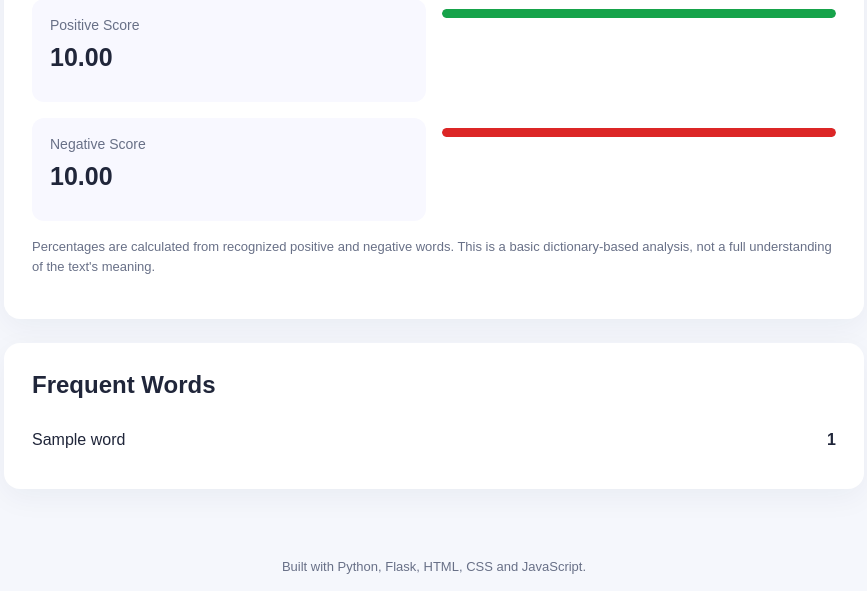
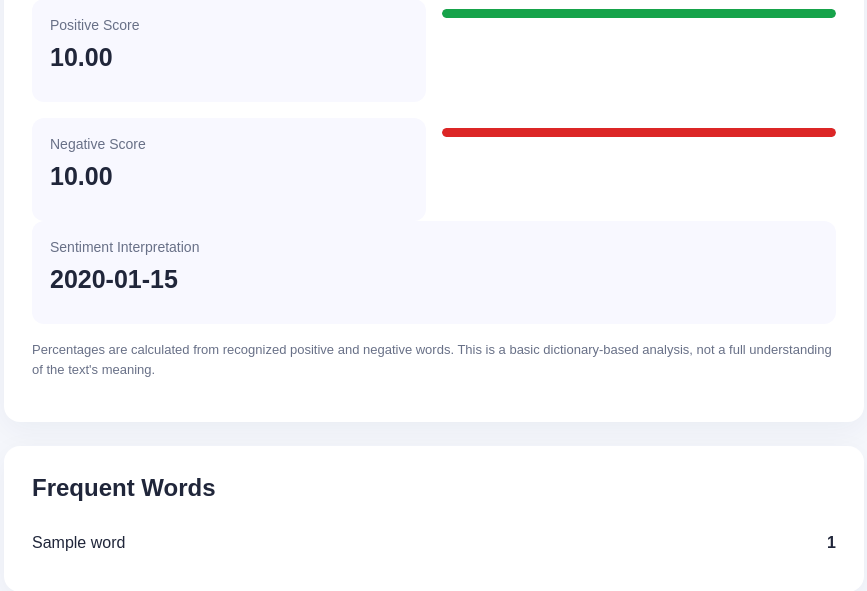
Before and after one commit to roshan-kumar071/ai-text-analyzer, a Flask app: template templates/index.html in a window 1280 px wide. Shown: the part 1218-1809 px from the top of the page, without its empty margins (206-1073 px from the left). Run offline with Flask 3, Linux system fonts and the light colour scheme; the template is opened without the code that fills it: most values are stand-ins (such as "Sample title", 1, 10 or a date in 2020).

Commit message:
Add sentiment interpretation

```diff
--- a/app.py
+++ b/app.py
@@ -238,6 +238,47 @@ def analyze_text(text):
     else:
         sentiment_type = sentiment
 
+
+    if sentiment_type == "Unclassified":
+        sentiment_interpretation = (
+            "No recognized positive or negative sentiment words were found."
+        )
+    elif sentiment_type == "Mixed":
+        if sentiment_balance > 0:
+            sentiment_interpretation = (
+                "The text contains both positive and negative sentiment, "
+                "but leans positive overall."
+            )
+        elif sentiment_balance < 0:
+            sentiment_interpretation = (
+                "The text contains both positive and negative sentiment, "
+                "but leans negative overall."
+            )
+        else:
+            sentiment_interpretation = (
+                "The text contains balanced positive and negative sentiment."
+            )
+    elif sentiment_balance >= 60:
+        sentiment_interpretation = (
+            "The text expresses strongly positive overall sentiment."
+        )
+    elif sentiment_balance > 0:
+        sentiment_interpretation = (
+            "The text leans positive overall."
+        )
+    elif sentiment_balance <= -60:
+        sentiment_interpretation = (
+            "The text expresses strongly negative overall sentiment."
+        )
+    elif sentiment_balance < 0:
+        sentiment_interpretation = (
+            "The text leans negative overall."
+        )
+    else:
+        sentiment_interpretation = (
+            "The text has a neutral overall sentiment score."
+        )
+
     if sentiment_total:
         positive_percentage = round(
             positive_count / sentiment_total * 100, 1
@@ -266,6 +307,7 @@ def analyze_text(text):
         "sentiment_type": sentiment_type,
         "sentiment_confidence": sentiment_confidence,
         "sentiment_balance": sentiment_balance,
+                "sentiment_interpretation": sentiment_interpretation,
     }
 
 
--- a/templates/index.html
+++ b/templates/index.html
@@ -428,6 +428,13 @@
 
             </div>
 
+            <div class="sentiment-item">
+                <p>Sentiment Interpretation</p>
+                <div class="sentiment-value">
+                    {{ result.sentiment_interpretation }}
+                </div>
+            </div>
+
             <p class="sentiment-note">
                 Percentages are calculated from recognized positive and
                 negative words. This is a basic dictionary-based analysis,
```
